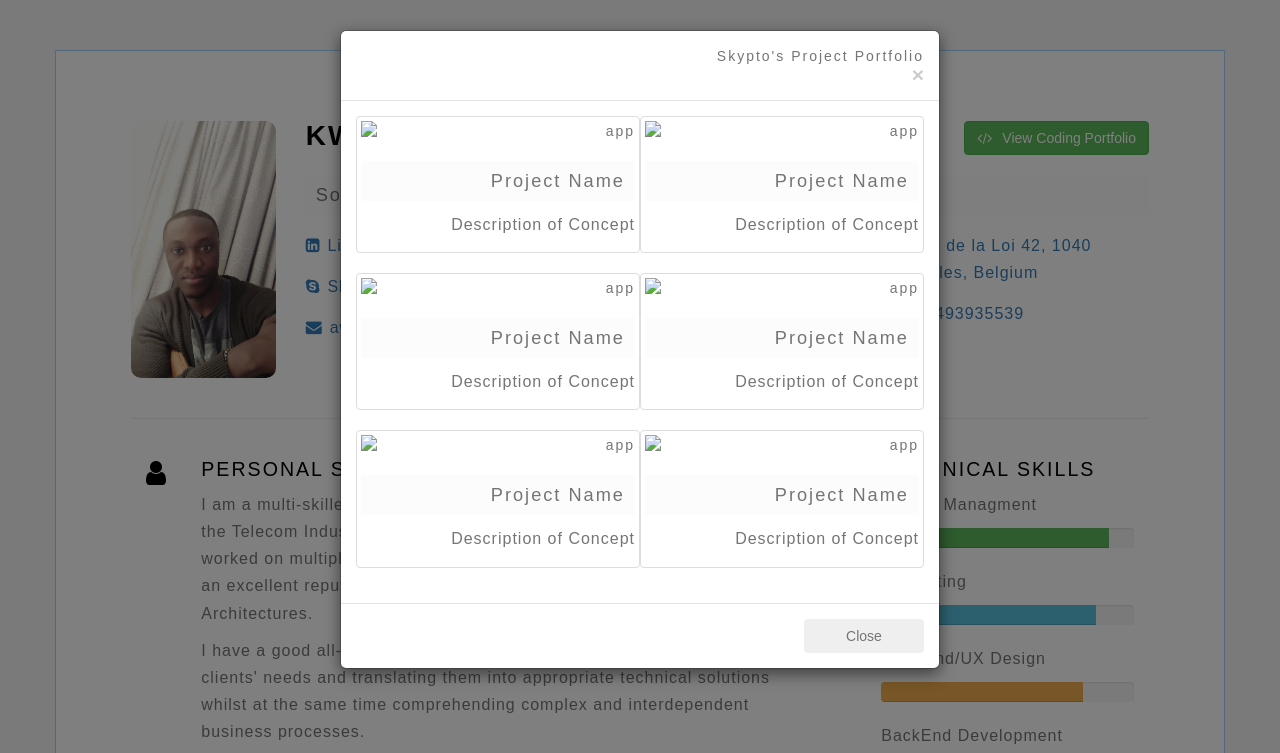
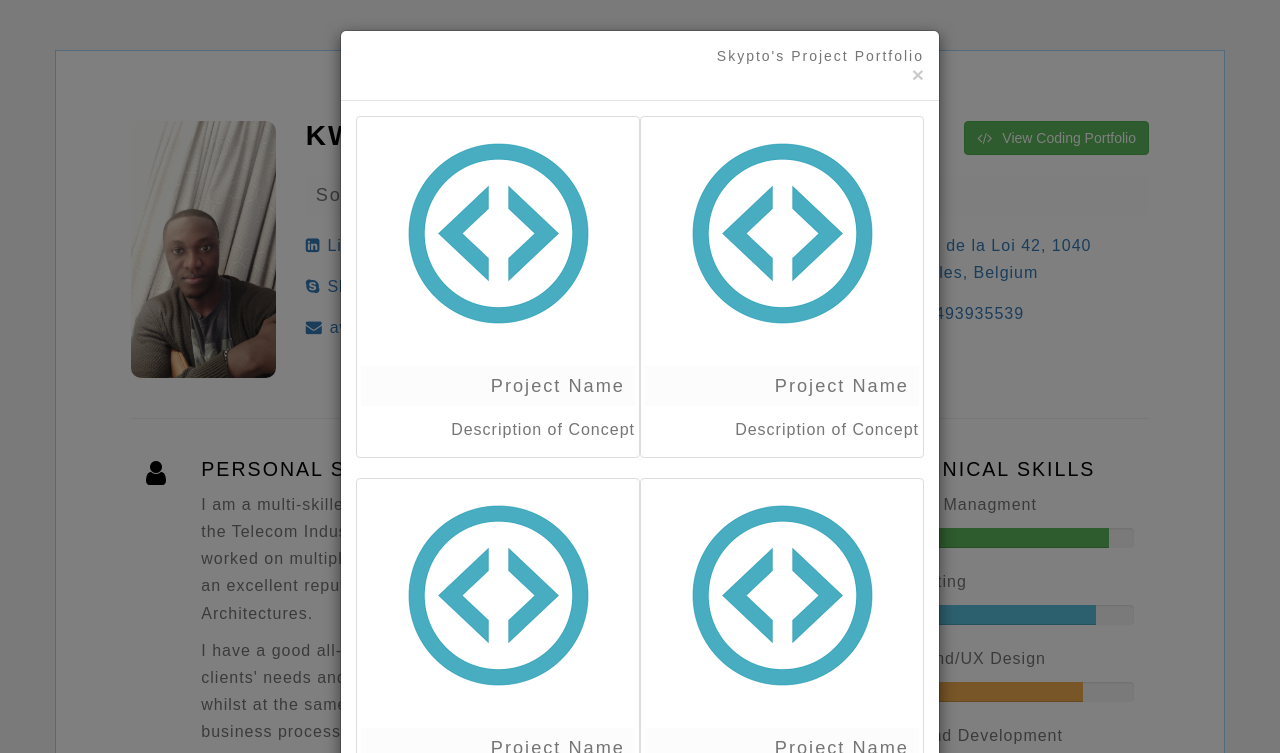
Before and after one commit to skypto/skypto.github.io, a plain HTML site: page index.html in a window 1280 px wide. Both pictures are taken after a click on the button "View Coding Portfolio". Shown: the top 753 px of the page. Drawn offline with nearby package versions, Linux system fonts and the light colour scheme; a web font is replaced by a local one.

Commit message:
Update index.html

```diff
--- a/index.html
+++ b/index.html
@@ -78,38 +78,38 @@
                                         <div class="container-fluid">
                                             <div class="row">
                                               <div class="thumbnail col-lg-6">
-                                                <img src="img/placeholder.png" alt="app">
+                                                <img src="images/placeholder.png" alt="app">
                                                 <h2>Project Name</h2>
                                                 <p>Description of Concept</p>
                                               </div>
 
                                                <div class="thumbnail col-lg-6">
-                                                <img src="img/placeholder.png" alt="app">
+                                                <img src="images/placeholder.png" alt="app">
                                                 <h2>Project Name</h2>
                                                 <p>Description of Concept</p>
                                               </div>
 
                                                <div class="thumbnail col-lg-6">
-                                                <img src="img/placeholder.png" alt="app">
+                                                <img src="images/placeholder.png" alt="app">
                                                 <h2>Project Name</h2>
                                                 <p>Description of Concept</p>
                                               </div>
 
 
                                                <div class="thumbnail col-lg-6">
-                                                <img src="img/placeholder.png" alt="app">
+                                                <img src="images/placeholder.png" alt="app">
                                                 <h2>Project Name</h2>
                                                 <p>Description of Concept</p>
                                               </div>
 
                                                <div class="thumbnail col-lg-6">
-                                                <img src="img/placeholder.png" alt="app">
+                                                <img src="images/placeholder.png" alt="app">
                                                 <h2>Project Name</h2>
                                                 <p>Description of Concept</p>
                                               </div>
 
                                                <div class="thumbnail col-lg-6">
-                                                <img src="img/placeholder.png" alt="app">
+                                                <img src="images/placeholder.png" alt="app">
                                                 <h2>Project Name</h2>
                                                 <p>Description of Concept</p>
                                               </div>
```
